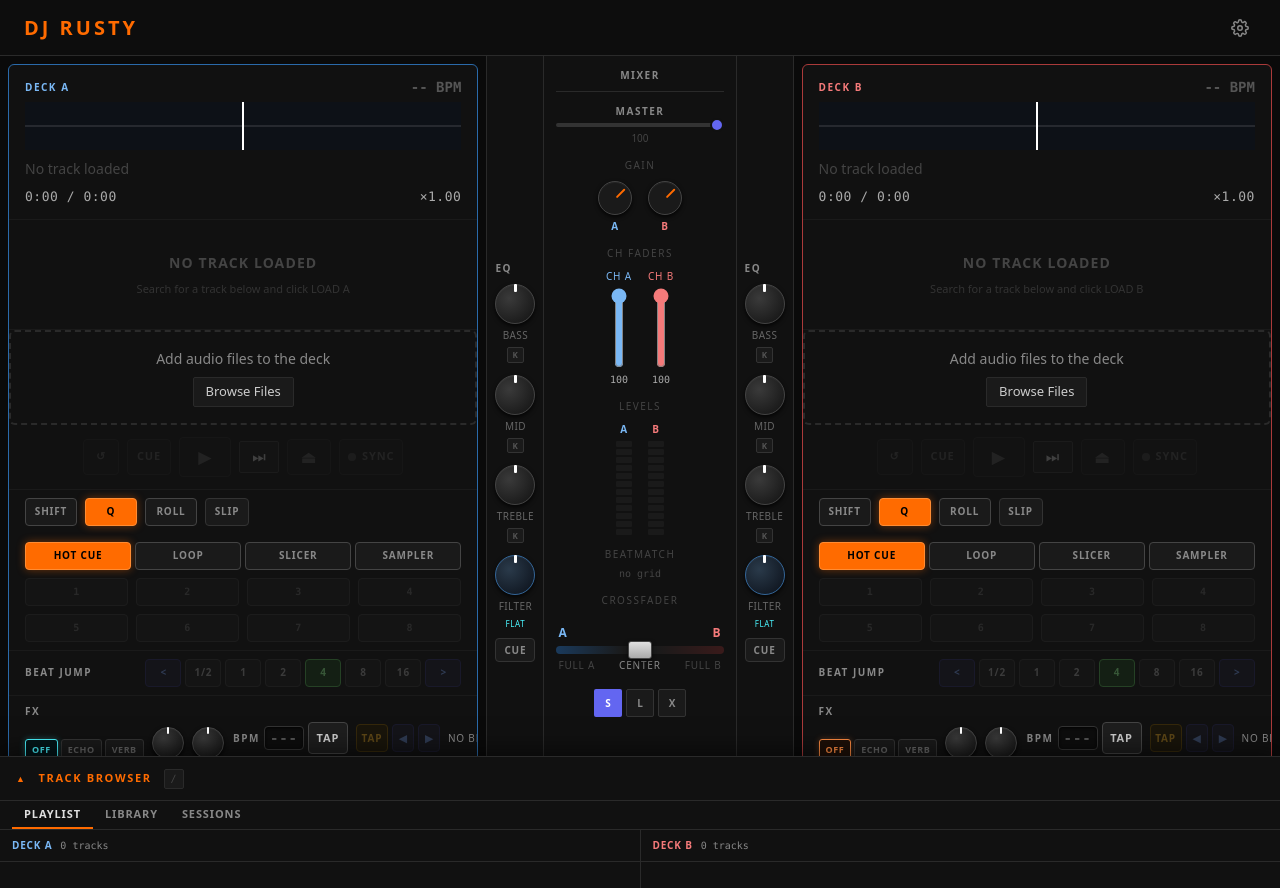
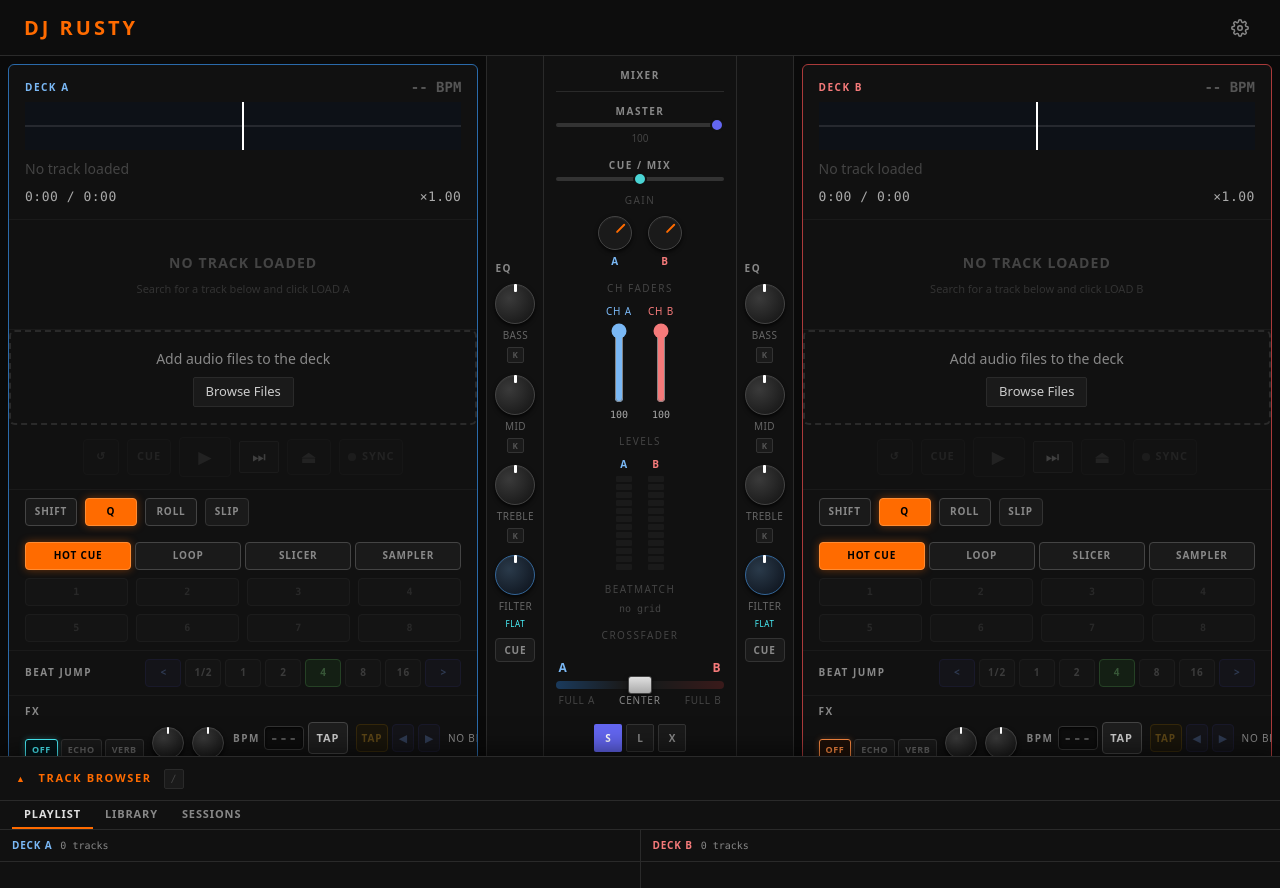
Before and after one commit to rbenzing/DJRusty, a React (Vite) app: page / in a window 1280 px wide. Shown: the top 888 px of the page. Built offline with nearby package versions, Linux system fonts and the light colour scheme.

Commit message:
feat: add HeadphoneMixKnob and wire it into Mixer

```diff
--- /dev/null
+++ b/src/components/Mixer/HeadphoneMixKnob.module.css
@@ -0,0 +1,71 @@
+/* HeadphoneMixKnob.module.css */
+
+.container {
+  display: flex;
+  flex-direction: column;
+  align-items: center;
+  gap: var(--space-1);
+  width: 100%;
+}
+
+.label {
+  font-size: var(--text-xs);
+  font-weight: 700;
+  letter-spacing: var(--tracking-widest);
+  color: var(--color-text-muted);
+  text-transform: uppercase;
+  text-align: center;
+  cursor: default;
+}
+
+.slider {
+  -webkit-appearance: none;
+  appearance: none;
+  width: 100%;
+  height: 4px;
+  border-radius: 2px;
+  background: var(--color-border-muted);
+  outline: none;
+  cursor: pointer;
+  transition: background var(--transition-fast);
+}
+
+.slider:hover {
+  background: var(--color-border-default);
+}
+
+.slider:focus-visible {
+  outline: none;
+  box-shadow: var(--shadow-focus);
+}
+
+.slider::-webkit-slider-thumb {
+  -webkit-appearance: none;
+  appearance: none;
+  width: 14px;
+  height: 14px;
+  border-radius: 50%;
+  background: #4ad4d4;
+  cursor: pointer;
+  border: 2px solid var(--color-bg-surface);
+  transition: background var(--transition-fast);
+}
+
+.slider::-webkit-slider-thumb:hover {
+  background: #5ae4e4;
+}
+
+.slider::-moz-range-thumb {
+  width: 14px;
+  height: 14px;
+  border-radius: 50%;
+  background: #4ad4d4;
+  cursor: pointer;
+  border: 2px solid var(--color-bg-surface);
+}
+
+.slider::-moz-range-track {
+  height: 4px;
+  border-radius: 2px;
+  background: var(--color-border-muted);
+}
--- /dev/null
+++ b/src/components/Mixer/HeadphoneMixKnob.tsx
@@ -0,0 +1,43 @@
+/**
+ * HeadphoneMixKnob — slider control blending headphone CUE vs. program mix.
+ *
+ * Reads headphoneMix from settingsStore and calls setHeadphoneMix on change.
+ * 0 = full CUE (cued deck(s) only), 1 = full program (main mix only).
+ */
+import { useSettingsStore } from '../../store/settingsStore';
+import styles from './HeadphoneMixKnob.module.css';
+
+export function HeadphoneMixKnob() {
+  const headphoneMix = useSettingsStore((s) => s.headphoneMix);
+  const setHeadphoneMix = useSettingsStore((s) => s.setHeadphoneMix);
+
+  const valueText =
+    headphoneMix <= 0.05 ? 'Full CUE'
+    : headphoneMix >= 0.95 ? 'Full program'
+    : `${Math.round(headphoneMix * 100)}% program`;
+
+  return (
+    <div className={styles.container}>
+      <label className={styles.label} htmlFor="headphone-mix-knob">
+        CUE / MIX
+      </label>
+      <input
+        id="headphone-mix-knob"
+        type="range"
+        min={0}
+        max={1}
+        step={0.01}
+        value={headphoneMix}
+        onChange={(e) => setHeadphoneMix(Number(e.target.value))}
+        className={styles.slider}
+        aria-label="Headphone CUE/MIX blend"
+        aria-valuemin={0}
+        aria-valuemax={1}
+        aria-valuenow={headphoneMix}
+        aria-valuetext={valueText}
+      />
+    </div>
+  );
+}
+
+export default HeadphoneMixKnob;
--- a/src/components/Mixer/Mixer.tsx
+++ b/src/components/Mixer/Mixer.tsx
@@ -3,6 +3,7 @@ import { Crossfader } from './Crossfader';
 import { ChannelFader } from './ChannelFader';
 import { CrossfaderCurveSelector } from './CrossfaderCurveSelector';
 import { MasterVolumeKnob } from './MasterVolumeKnob';
+import { HeadphoneMixKnob } from './HeadphoneMixKnob';
 import { GainKnob } from './GainKnob';
 import { BeatmatchGuide } from './BeatmatchGuide';
 import { EQPanel } from './EQPanel';
@@ -15,6 +16,7 @@ import styles from './Mixer.module.css';
  * The vertical stack itself contains (top to bottom):
  *   - "MIXER" section label
  *   - Master volume control
+ *   - Headphone CUE/MIX blend (Phase 4)
  *   - Per-deck channel input trim (GAIN)
  *   - Per-deck channel volume faders (CH A / CH B)
  *   - VU meters (visual-only, animated from volume level)
@@ -46,6 +48,11 @@ export function Mixer() {
         {/* Master volume — global output level above channel faders */}
         <section className={styles.section} aria-label="Master volume">
           <MasterVolumeKnob />
+        </section>
+
+        {/* Headphone CUE/MIX blend — Phase 4 */}
+        <section className={styles.section} aria-label="Headphone mix">
+          <HeadphoneMixKnob />
         </section>
 
         {/* Channel input trim (GAIN) — top of the controller's mixer column */}
```
Also changed, not shown: 1 other file (tests, documents, lock files or other folders).
